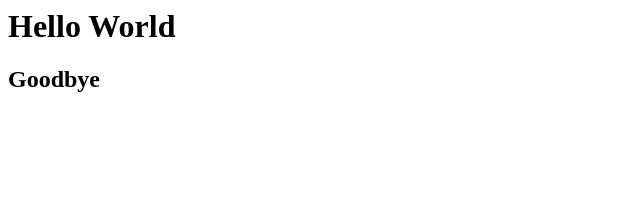
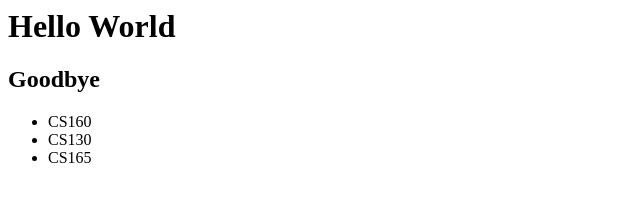
Before and after one commit to ranum/ranum.github.io, a plain HTML site: page index4.html in a window 1280 px wide. Shown: the whole page, without its empty margins (0-640 px from the left). Drawn offline with Linux system fonts and the light colour scheme.

Commit message:
Update index4.html

```diff
--- a/index4.html
+++ b/index4.html
@@ -7,5 +7,11 @@
       <h1>Hello World</h1>
 
       <h2>Goodbye</h2>
+
+      <ul>
+         <li>CS160</li>
+         <li>CS130</li>
+         <li>CS165</li>
+      </ul>
    </body>
 </html>
```
